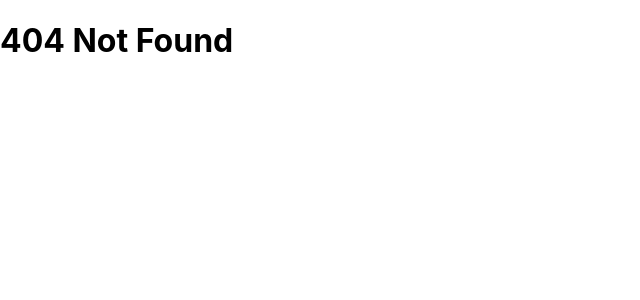
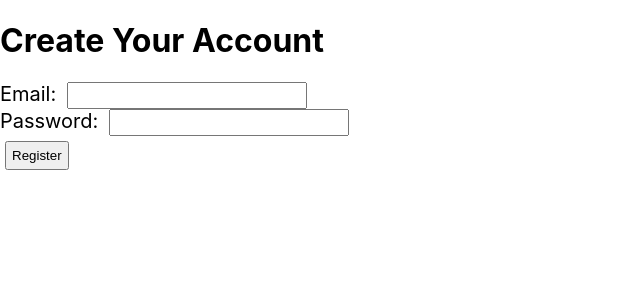
Before and after one commit to chrisharris02/CS411_Project, a React (Create React App) app in the folder client/: page /register in a window 1280 px wide. Before the commit this address had no page. Shown: the top 300 px of the page, without its empty margins (0-640 px from the left). Built offline with nearby package versions, Linux system fonts and the light colour scheme.

Commit message:
Added registration functionality

```diff
--- a/client/src/Router.tsx
+++ b/client/src/Router.tsx
@@ -3,6 +3,7 @@ import { BrowserRouter, Routes, Route } from "react-router-dom";
 import LandingPage from "./pages/LandingPage";
 import LoginPage from "./pages/LoginPage";
 import NotFound from "./pages/NotFound";
+import RegisterPage from "./pages/RegisterPage";
 
 const Router = () => {
   return (
@@ -10,6 +11,7 @@ const Router = () => {
       <Routes>
         <Route path = "/" element={<LandingPage />} />
         <Route path = "/login" element={<LoginPage />} />
+        <Route path = "/register" element={<RegisterPage />} />
         <Route path = "*" element={<NotFound />}/>
       </Routes>
     </BrowserRouter>
--- a/client/src/pages/LandingPage.tsx
+++ b/client/src/pages/LandingPage.tsx
@@ -6,6 +6,11 @@ const LandingPage: React.FC = () =>{
 
     const[user, setUser] = useState<User | null>(null)
 
+
+    const logoutUser = async() =>{
+        const resp = await httpClient.post("//localhost:4500/logout");
+        window.location.href="/"
+    }
     useEffect(() => {
         (async () => {
             try{
@@ -26,6 +31,7 @@ const LandingPage: React.FC = () =>{
           <h1>Logged in</h1>
           <h2>Email: {user.email}</h2>
           <h2>ID: {user.id}</h2>
+          <button onClick = {logoutUser}>Logout</button>
           </div>
           ) : (
             <div>
--- /dev/null
+++ b/client/src/pages/RegisterPage.tsx
@@ -0,0 +1,54 @@
+import React, {useState} from 'react'
+import httpClient from "../httpClient";
+
+
+const RegisterPage: React.FC = () => {
+    const [email, setEmail] = useState("");
+    const [password, setPassword] = useState("");
+
+    const registerUser = async ()=>{
+        console.log(email, password)
+
+        try{
+        const resp = await httpClient.post("//localhost:4500/register",{
+            email,
+            password,
+        });
+
+        window.location.href = "/";
+    }
+        catch(error: any){
+            if (error.response.status === 401){ //IF LOGIN DOESNT WORK
+                alert("Invalid credentials");
+            }
+    };
+    }
+    return (<div>
+        <h1>Create Your Account</h1>
+        <form>
+            <div>
+            <label>Email: </label>
+            <input
+            type="email"
+            value={email}
+            onChange={(e) => setEmail(e.target.value)}
+            id=""
+            />
+            </div>
+
+            <div>
+            <label>Password: </label>
+            <input
+            type="password"
+            value={password}
+            onChange={(e) => setPassword(e.target.value)}
+            id=""
+            />
+            </div>
+            <button type="button" onClick={() => registerUser()}>Register</button>
+        </form>
+    </div>
+    );
+};
+
+export default RegisterPage;
```
Also changed, not shown: 2 other files (tests, documents, lock files or other folders).
